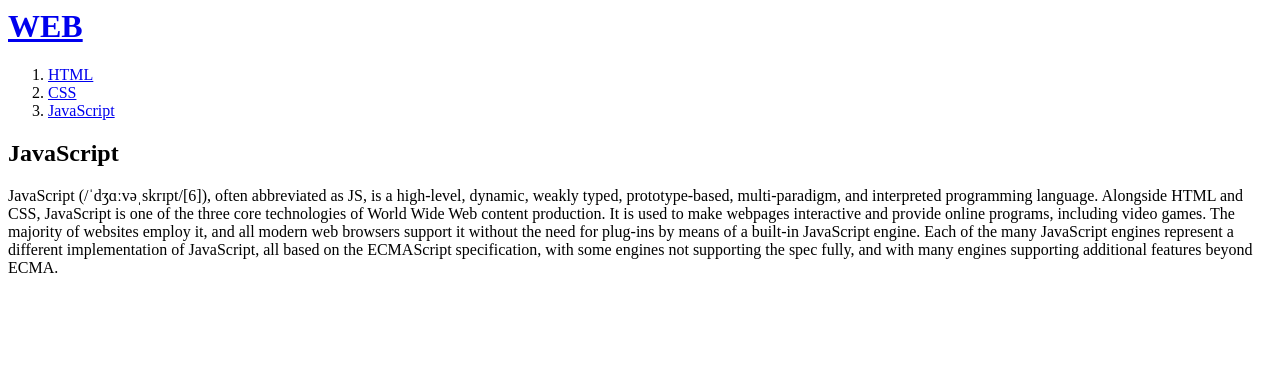
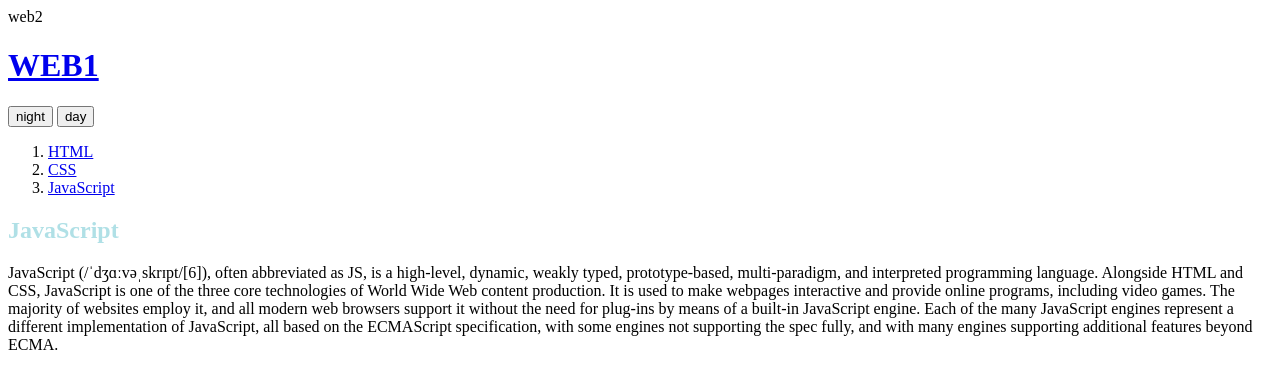
Before and after one commit to apark0907/apark0907.github.io, a plain HTML site: page JAVASCRIPT.html in a window 1280 px wide. Drawn offline with Linux system fonts and the light colour scheme.

Commit message:
Add files via upload

```diff
--- a/JAVASCRIPT.html
+++ b/JAVASCRIPT.html
@@ -3,13 +3,20 @@
   <meta charset="utf-8">
 </head>
 <body>
-  <h1><a href="WEB.html">WEB</a></h1>
+  web2
+  <h1><a href="index.html">WEB1</a></h1>
+  <input type="button" value="night" onclick="
+  document.querySelector('body').style.backgroundColor='black';
+  document.querySelector('body').style.color='white';">
+  <input type="button" value="day" onclick="
+  document.querySelector('body').style.backgroundColor='white';
+  document.querySelector('body').style.color='black';">
   <ol>
     <li><a href="HTML.html">HTML</a></li>
     <li><a href="CSS.html">CSS</a></li>
     <li><a href="JAVASCRIPT.html">JavaScript</a></li>
   </ol>
-  <h2>JavaScript</h2>
+  <h2 style="color:powderblue">JavaScript</h2>
   <p>
     JavaScript (/ˈdʒɑːvəˌskrɪpt/[6]), often abbreviated as JS, is a high-level, dynamic, weakly typed, prototype-based, multi-paradigm, and interpreted programming language. Alongside HTML and CSS, JavaScript is one of the three core technologies of World Wide Web content production. It is used to make webpages interactive and provide online programs, including video games. The majority of websites employ it, and all modern web browsers support it without the need for plug-ins by means of a built-in JavaScript engine. Each of the many JavaScript engines represent a different implementation of JavaScript, all based on the ECMAScript specification, with some engines not supporting the spec fully, and with many engines supporting additional features beyond ECMA.
   </p>
```
Also changed, not shown: CSS.html (+1 -1 lines), HTML.html (+1 -1 lines), ex1.html (added, +15 -0 lines), index.html (added, +16 -0 lines).
